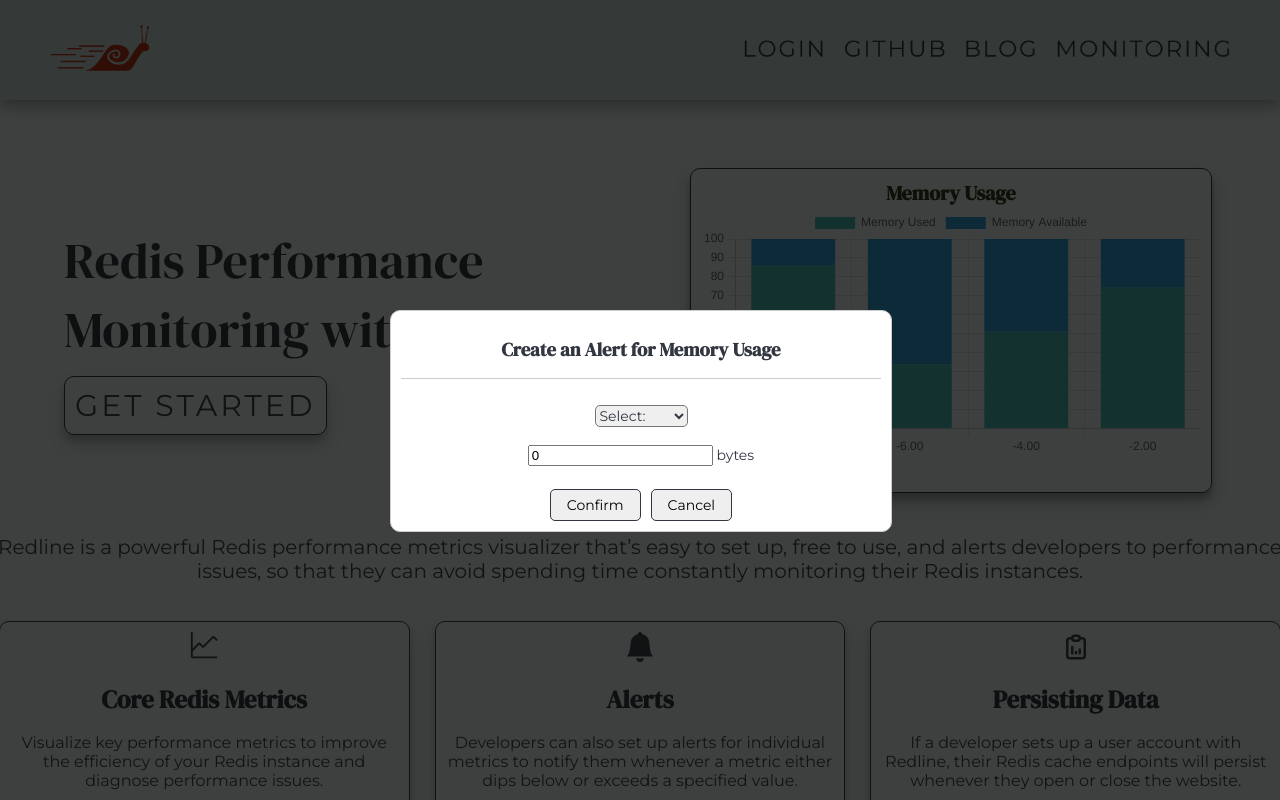
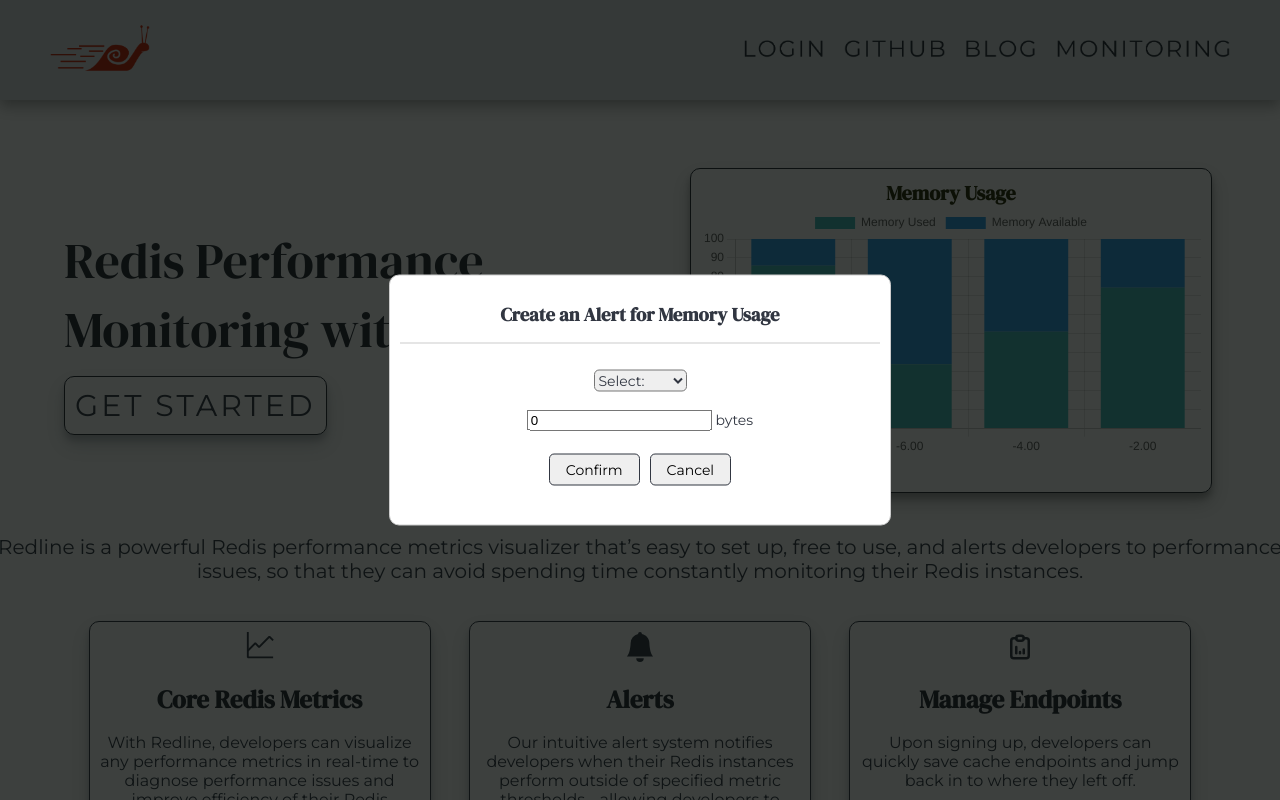
Before and after one commit to oslabs-beta/Redline, a Next.js app: page / in a window 1280 px wide. Both pictures are taken after a click on the button 717 px from the left and 469 px from the top of the page. Shown: the top 800 px of the page. Built offline with nearby package versions, Linux system fonts and the light colour scheme; no server answers.

Commit message:
sidebar and alert styling cleanup

```diff
--- a/src/components/Sidebar.tsx
+++ b/src/components/Sidebar.tsx
@@ -79,6 +79,10 @@
       JSON.stringify([...previousEndpoints, newEndpoint])
     );
     sessionStorage.setItem(nickname, JSON.stringify(newEndpoint));
+    event.target[0].value = '';
+    event.target[1].value = '';
+    event.target[2].value = '';
+    event.target[3].value = '';
   }
 
   // this ensures that the endpoints in state don't get rewritten
--- a/src/components/styles/Charts.module.scss
+++ b/src/components/styles/Charts.module.scss
@@ -1,5 +1,3 @@
-// @media only screen and (max-width: 1000px) {
-// }
 
 .metricContainer {
   display: flex;
--- a/src/components/styles/DropDown.module.scss
+++ b/src/components/styles/DropDown.module.scss
@@ -1,7 +1,3 @@
-// .MuiMenu-root {
-//     font-family: 'Montserrat', sans-serif;
-// }
-
 .MuiMenuItem-root {
   font-size: 1000px;
 }
--- a/src/components/styles/Landing.module.scss
+++ b/src/components/styles/Landing.module.scss
@@ -1,18 +1,3 @@
-// @media only screen and (max-width: 1000px) {
-// }
-
-// @media only screen and (min-width: 1440px) {
-//   .landingPage {
-//     width: 1200px;
-//     .wrapper {
-//       // max-width: 1200px;
-//       // justify-items: center;
-//       // padding-left: 10vw;
-//       // padding-right: 10vw;
-//     }
-//   }
-// }
-
 .landingPage {
   width: 100%;
   min-width: 800px;
@@ -25,12 +10,10 @@
   padding-top: 5vw;
   display: flex;
   gap: 15px;
-  // flex-wrap: wrap;
   flex-direction: column;
   justify-content: center;
   align-items: center;
   width: 1440px;
-  // min-width: 800px;
   h1 {
     font-family: 'DM Serif Display', serif;
     text-align: center;
@@ -46,7 +29,6 @@
   align-items: center;
   width: 80%;
   gap: 14px;
-  // padding: 0 300px 0 300px;
 }
 
 .header {
@@ -54,7 +36,6 @@
   font-size: max(50px, 2vw);
   color: #313641;
   width: 50%;
-  // padding: 0 10px 0 0;
   display: flex;
   flex-direction: column;
   justify-content: center;
@@ -97,14 +78,9 @@
 }
 
 .keyFeatures {
-  // display: grid;
   display: flex;
   justify-content: center;
-  align-items: center;
-  // grid-template-columns: repeat(3, 30vw);
-  max-width: 90%;
-  word-wrap: normal;
-  margin-bottom: 25px;
+  gap: 3vw;
 }
 
 .feature {
@@ -114,16 +90,9 @@
   border: solid 1px #3d4451;
   border-radius: 10px;
   padding: 10px;
-  height: fit-content;
-  // width: min(400px, 25vw);
-  width: 30%;
+  width: min(400px, 25vw);
   box-shadow: rgba(61, 68, 81, 0.19) 0px 10px 20px,
     rgba(61, 68, 81, 0.23) 0px 6px 6px;
-}
-
-// applies margin only to feature divs that are preceded by a feature div
-.feature + .feature {
-  margin-left: 25px;
 }
 
 .team {
@@ -149,8 +118,6 @@
 .teamPhoto {
   width: 80%;
   height: auto;
-  // padding-left: 3vw;
-  // padding-right: 3vw;
 }
 
 .person {
@@ -163,10 +130,6 @@
   padding: 2px;
 }
 
-// .marquee-container {
-//   max-width: 700px;
-//   width: 700px;
-// }
 .testimonial {
   margin: 0 40px;
   padding-top: 10px;
--- a/src/components/styles/Modal.module.scss
+++ b/src/components/styles/Modal.module.scss
@@ -17,15 +17,14 @@
   .modal {
     border-radius: 10px;
     width: 500px;
-    height: 220px;
+    height: fit-content;
     text-align: center;
     background-color: white;
     z-index: 20;
     position: fixed;
-    margin-left: -250px;
-    margin-top: -90px;
     left: 50%;
     top: 50%;
+    transform: translate(-50%, -50%);
     border: 1px solid #ccc;
 
     h3 {
--- a/src/components/styles/SideBar.module.scss
+++ b/src/components/styles/SideBar.module.scss
@@ -25,7 +25,7 @@
   position: relative;
   background-color: transparent;
   touch-action: manipulation;
-  align-self: baseline;
+  height: fit-content;
 }
 
 .addEndpoint {
@@ -48,10 +48,12 @@
   background-color: transparent;
   touch-action: manipulation;
   overflow-wrap: anywhere;
+  text-align: left;
 }
 
 .endPointContainer {
   display: flex;
+  align-items: center;
 }
 
 .repeatWarning {
--- a/src/pages/index.tsx
+++ b/src/pages/index.tsx
@@ -94,28 +94,24 @@
             <VscGraphLine size={30} />
             <h1>Core Redis Metrics</h1>
             <p>
-              Visualize key performance metrics to improve the efficiency of
-              your Redis instance and diagnose performance issues.
+              With Redline, developers can visualize any performance metrics in real-time to diagnose performance issues and improve efficiency of their Redis instances.
             </p>
           </div>
 
           <div className={styles.feature}>
             <BsFillBellFill size={30} />
-            <h1>Alerts </h1>
+            <h1>Alerts</h1>
             <p>
-              Developers can also set up alerts for individual metrics to notify
-              them whenever a metric either dips below or exceeds a specified
-              value.{' '}
+              Our intuitive alert system notifies developers when their Redis instances perform outside of specified metric thresholds - allowing developers to spend less time monitoring.
             </p>
+            <br/>
           </div>
 
           <div className={styles.feature}>
             <TbReportAnalytics size={30} />
-            <h1>Persisting Data</h1>
+            <h1>Manage Endpoints</h1>
             <p>
-              If a developer sets up a user account with Redline, their Redis
-              cache endpoints will persist whenever they open or close the
-              website.
+               Upon signing up, developers can quickly save cache endpoints and jump back in to where they left off.
             </p>
           </div>
         </div>
@@ -245,21 +241,3 @@
     </div>
   );
 }
-
-// export const getServerSideProps: GetServerSideProps = async (context) => {
-//   const { user } = useUser();
-
-//   return { props: {'hello': 'world'} }
-// }
-
-// export const getServerSidePropsResultWithSession: GetServerSidePropsResult = () => {
-
-// }
-
-// export const getServerSideProps: GetServerSideProps = ({
-//   async getServerSideProps(context) {
-//     const session = getSession(context.req, context.res);
-//     console.log(session);
-//     return { props: { session } }
-//   }
-// })
```
Also changed, not shown: src/components/PieChart.tsx (deleted, +0 -53 lines), 1 other file (tests, documents, lock files or other folders).
